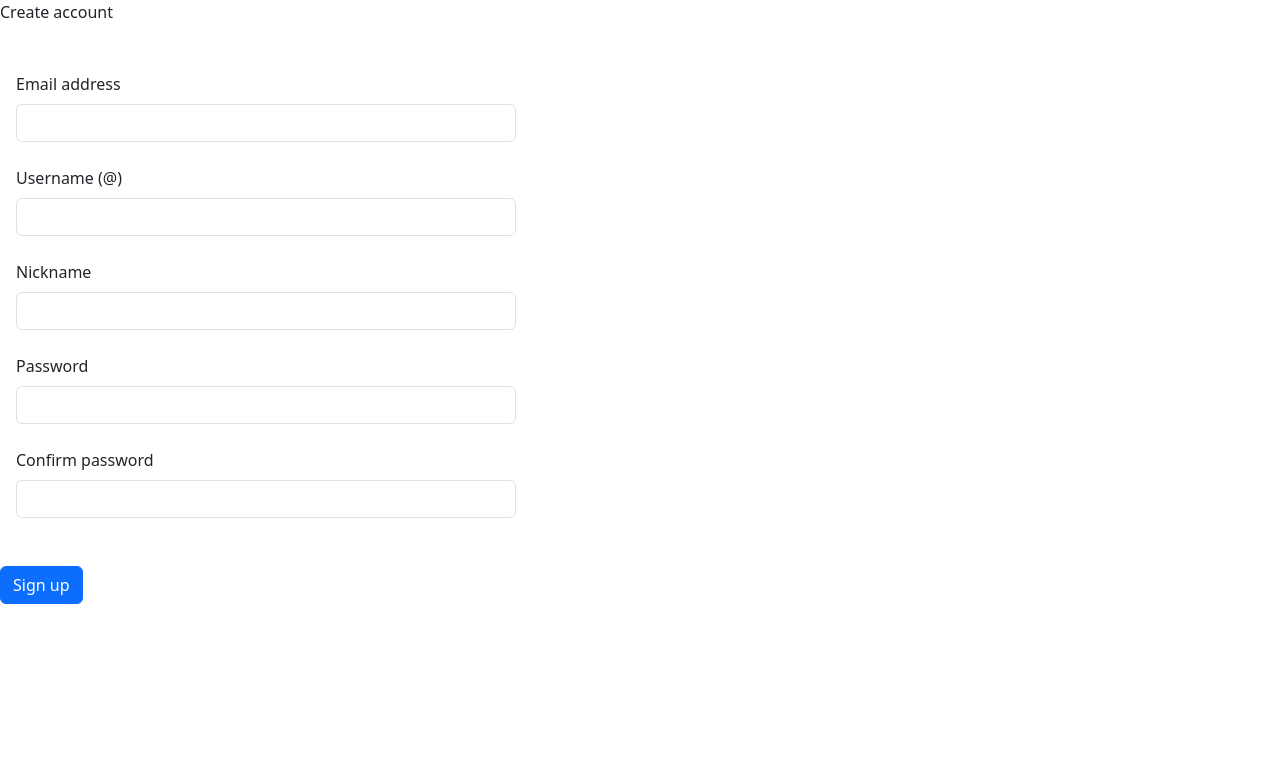
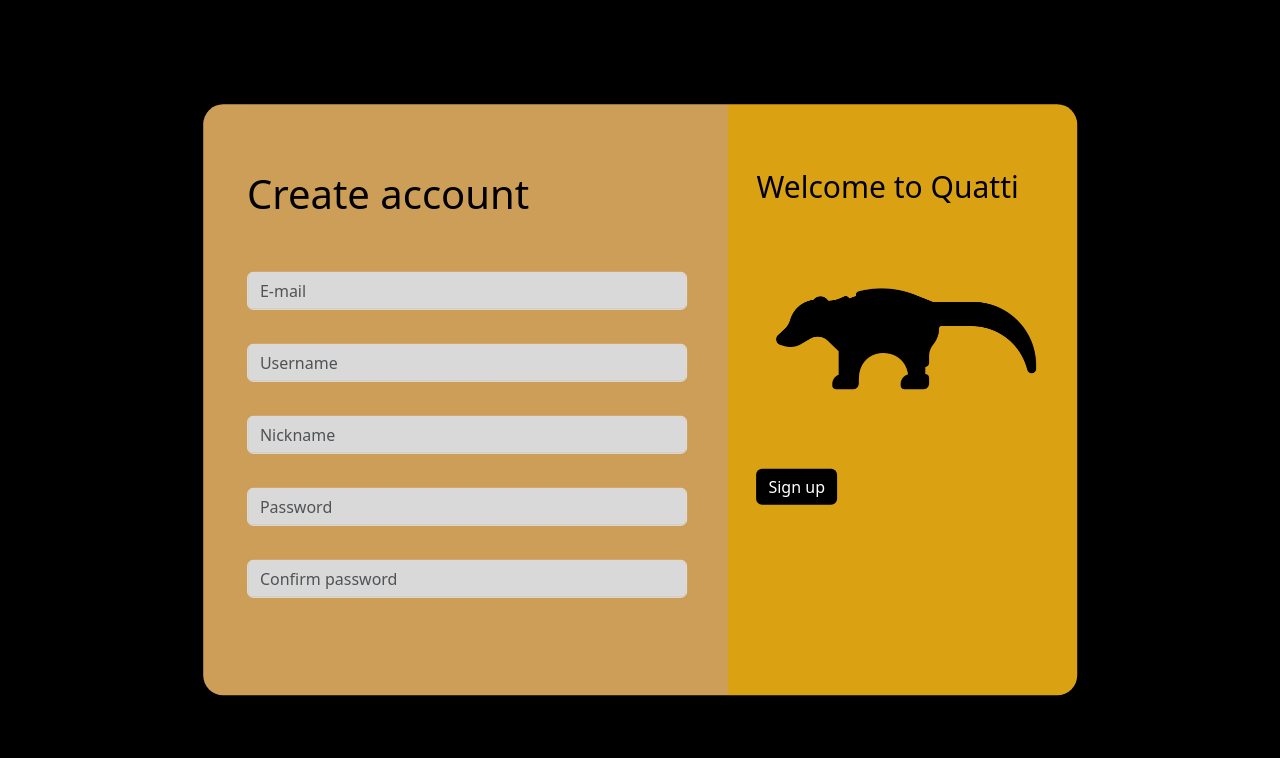
Before and after one commit to duduMiyake/Quatti, a plain HTML site: page signUp_screen/signUp_screen.html in a window 1280 px wide. Drawn offline with nearby package versions, Linux system fonts and the light colour scheme.

Commit message:
Add files via upload

```diff
--- a/signUp_screen/signUp_screen.css
+++ b/signUp_screen/signUp_screen.css
@@ -1,41 +1,65 @@
 
 body{
    background-color: #000000;
-        text-align: center;
-        font-weight: bold;
+}
 
-    }
-    form{
-        color: rgb(0, 0, 0);
-    }
 .form-control{
     background-color: #D9D9D9;
+    margin-bottom: 10px;
+    max-width: 440px;
 }
-    .form-control:hover{
+
+.form-control:focus{
     background-color: #D9D9D9;
+    border-color: #D9D9D9;
 }
 
 
 #box{
     color: #000000;
-        background: linear-gradient(to right,#CD9E58 0, #CD9E58 70%, #DAA213 30%);
+    background: linear-gradient(to right,#CD9E58 0, #CD9E58 60%, #DAA213 30%);
+    border-radius: 20px;
     position: absolute;
-        top: 40%;
-        left: 15%;
-        /*transform: translate(50%, -50%);*/
-        border-radius: 10%;
-        padding: 23%;
-        width: 70%;
-        height: 70%;
+    top: 50%;
+    left: 50%;
+    transform: translate(-50%,-50%);
+    padding: 5%;
+    width: 873.59px;
+    height: 591.3px;
+}
+
+.row {
+    width: 873.59px;
+    height: 591.3px;
+    top: 50%;
+    left: 50%;
+    transform: translate(-45%,-40%);
+    position: absolute;
 }
 
 .btn{
     background-color: black;
     border: #000000;
+    align-content: center;
+}
+
+.btn:hover{
+    background-color: #000000;
+}
+
+.btn:active {
+    background-color: #000000;
 }
 
 #account{
     font-size: 40px;
     color: #000000;
+}
 
+#welcome-message {
+    font-size: 30px;
 }
+
+#logo-icon {
+    margin-left: 20px;
+}
--- a/signUp_screen/signUp_screen.html
+++ b/signUp_screen/signUp_screen.html
@@ -6,47 +6,49 @@
     <meta name="viewport" content="width=device-width, initial-scale=1.0">
     <title>Document</title>
     <link href="https://cdn.jsdelivr.net/npm/bootstrap@5.3.0-alpha2/dist/css/bootstrap.min.css" rel="stylesheet" integrity="sha384-aFq/bzH65dt+w6FI2ooMVUpc+21e0SRygnTpmBvdBgSdnuTN7QbdgL+OapgHtvPp" crossorigin="anonymous">
-    <link rel="stylesheet" href="signup_css.css">
+    <link rel="stylesheet" href="signUp_screen.css">
 </head>
 <body>
-    <div id="box">
+    <div id="box" class="container">
+        <div class="row">
+            <div class="col-7" id="left-side">
                 <label id="account">Create account</label>
                 <br>
                 <form>
                     <br>
                     <br>
-            <div class="mx-3" style="width: 500px;" >
-            <label for="exampleInputEmail1" class="form-label">Email address</label>
-            <input type="email" class="form-control" id="exampleInputEmail1" aria-describedby="emailHelp">
+                    <div class="form-group">
+                    <input type="email" class="form-control" id="exampleInputEmail1" aria-describedby="emailHelp" placeholder="E-mail">
                     </div>
                     <br>
-            <div class="mx-3" style="width: 500px;">
-                <label for="exampleInputEmail1" class="form-label">Username (@)</label>
-                <input type="email" class="form-control" id="exampleInputUser" aria-describedby="emailHelp">
+                    <div class="form-group">
+                        <input type="text" class="form-control" id="exampleInputUser" aria-describedby="emailHelp" placeholder="Username">
                     </div>
                     <br>
-            <div class="mx-3" style="width: 500px;">
-                <label for="exampleInputEmail1" class="form-label">Nickname</label>
-                <input type="email" class="form-control" id="exampleInputNick" aria-describedby="emailHelp">
+                    <div class="form-group">
+                        <input type="text" class="form-control" id="exampleInputNick" aria-describedby="emailHelp" placeholder="Nickname">
                     </div>
                     <br>
-            <div class="mx-3" style="width: 500px;">
-            <label for="exampleInputPassword1" class="form-label">Password</label>
-            <input type="password" class="form-control" id="exampleInputPassword1">
+                    <div class="form-group">
+                    <input type="password" class="form-control" id="exampleInputPassword1" placeholder="Password">
                     </div>
                     <br>
-            <div class="mx-3" style="width: 500px;">
-                <label for="exampleInputPassword1" class="form-label">Confirm password</label>
-                <input type="password" class="form-control" id="exampleInputPassword1confirm">
+                    <div class="form-group">
+                        <input type="password" class="form-control" id="exampleInputPassword1confirm" placeholder="Confirm password">
                     </div>
                     <br>
                     <br>
-            <button type="submit" class="btn btn-primary">Sign up</button>
-
-
                 </form>
             </div>
 
+        <div class="col-5" id="right-side">
+            <label id="welcome-message">Welcome to Quatti</label>
+            <img src="../Imagens/icone-logo-quatti.png" alt="logo" id="logo-icon" width="260" height="260">
+            <br>
+            <button type="submit" class="btn btn-primary">Sign up</button>
+        </div>
+        </div>
+    </div>
 
     <script src="https://cdn.jsdelivr.net/npm/bootstrap@5.3.0-alpha2/dist/js/bootstrap.bundle.min.js" integrity="sha384-qKXV1j0HvMUeCBQ+QVp7JcfGl760yU08IQ+GpUo5hlbpg51QRiuqHAJz8+BrxE/N" crossorigin="anonymous"></script>
 
```
Also changed, not shown: signUp_screen/Imagens/20230314_094104.jpg (added), signUp_screen/Imagens/botao-de-fala-hover.png (added), signUp_screen/Imagens/botao-de-fala.png (added), signUp_screen/Imagens/botao-de-inicio-hover.png (added), signUp_screen/Imagens/botao-de-inicio.png (added), signUp_screen/Imagens/botao-de-user-hover.png (added), signUp_screen/Imagens/botao-de-user.png (added), signUp_screen/Imagens/icone-logo-quatti.png (added), signUp_screen/Imagens/icone-perfil-default.png (added). Lines whose indentation alone changed are shown as unchanged.
